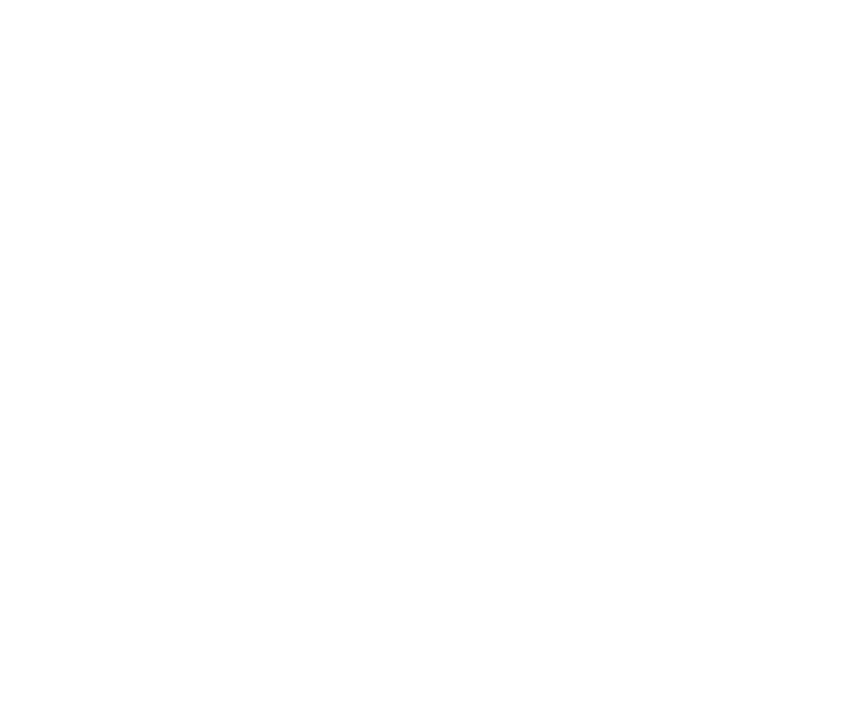
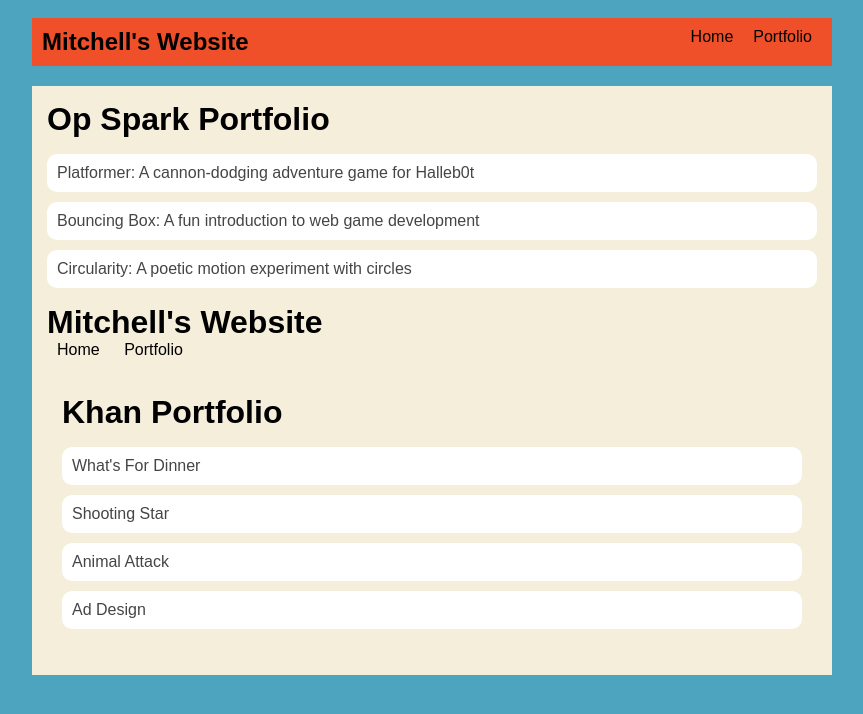
Before and after one commit to mitchellallen1/mitchellallen1.github.io, a plain HTML site: page portfolio.html in a window 1280 px wide. Shown: the whole page, without its empty margins (208-1071 px from the left). Drawn offline with Linux system fonts and the light colour scheme.

Commit message:
completed first website and portfolio

```diff
--- a/index.html
+++ b/index.html
@@ -1,13 +1,47 @@
 <!DOCTYPE html>
 <html>
   <head>
-    <title>CHANGE ME</title>
+    <title>Mitchell's Website</title>
+    <link rel="stylesheet" href="style.css" />
   </head>
 
   <body>
     <!-- All content goes here -->
     <div id="all-contents">
+    <nav>
+      <h1>Mitchell's Website</h1>
+        <ul id="nav-ul">
+          </ul>
+      <li class = "nav-li">
+        <a href="index.html">Home</a>
+        </li>
+        <li class="nav-li">
+       <a href="portfolio.html">Portfolio</a>
+        </li>
+      </ul>
+    </nav>
+    <main>
+   <!-- Sidebar section -->
+      <div class="sidebar">
+    <img class="sidebar-img"  src ="Images/Profile pic.jpg">
+    </div>
 
+  <!-- Content section -->
+      <div class="content">
+      <h2>Mitchell Allen</h2>
+      <p>Student at Northshore High School</p>
+
+
+      <div id="interests">
+       <h3> Interests </h3>
+       <ul>
+        <li>Playing Videogames</li>
+        <li>Listening To Music</li>
+        <li>Watching Movies</li>
+       </ul>
+      </div>
+      </div>
+    </main>
     </div>
   </body>
 </html>
--- a/portfolio.html
+++ b/portfolio.html
@@ -0,0 +1,66 @@
+<!DOCTYPE html>
+<html>
+  <head>
+    <title>Mitchell's Website</title>
+    <link rel="stylesheet" href="style.css" />
+  </head>
+
+  <body>
+    <!-- All content goes here -->
+    <div id="all-contents">
+    <nav>
+      <h1>Mitchell's Website</h1>
+        <ul id="nav-ul">
+          </ul>
+      <li class = "nav-li">
+        <a href="index.html">Home</a>
+        </li>
+        <li class="nav-li">
+       <a href="portfolio.html">Portfolio</a>
+        </li>
+      </ul>
+    </nav>
+    <main>
+        <div class = "content">
+            <h1>Op Spark Portfolio</h1>
+            <ul id = "portfolio">
+            <li>
+    <a href="fsd-projects/platformer/" target="_blank">Platformer: A cannon-dodging adventure game for Halleb0t</a>
+    </li>
+    <li>
+    <a href="fsd-projects/bouncing-box/" target="_blank">Bouncing Box: A fun introduction to web game development</a>
+    </li>
+    <li>
+    <a href="fsd-projects/circularity/" target="_blank">Circularity: A poetic motion experiment with circles</a>
+    </li>
+        </ul>
+        <h1>Mitchell's Website</h1>
+        <ul id="nav-ul">
+          </ul>
+      <li class = "nav-li">
+        <a href="index.html">Home</a>
+        </li>
+        <li class="nav-li">
+       <a href="portfolio.html">Portfolio</a>
+        </li>
+      </ul>
+    </nav>
+    <main>
+        <div class = "content">
+            <h1>Khan Portfolio</h1>
+            <ul id = "portfolio">
+            <li>
+    <a href="https://www.khanacademy.org/computer-programming/spin-off-of-project-whats-for-dinner/5296017514807296?authuser=0" target="_blank">What's For Dinner</a>
+    </li>
+    <li>
+    <a href="https://www.khanacademy.org/computer-programming/sunrise/5200632213520384?authuser=0" target="_blank">Shooting Star</li>
+    <li>
+    <a href="https://www.khanacademy.org/computer-programming/a-catastrophe/6121662796906496?authuser=0" target="_blank">Animal Attack</li>
+    <li>
+    <a href="https://www.khanacademy.org/computer-programming/spotify-premium/5815532929531904?authuser=0" target="_blank">Ad Design</li>
+        </ul>
+        </div>
+    </main>
+    </div>
+  </body>
+</html>
--- a/style.css
+++ b/style.css
@@ -0,0 +1,102 @@
+body {
+    background: rgb(77, 164, 190);
+    color: rgb(239, 80, 41);
+    padding: 10px;
+    font-family: Arial, sans-serif;
+}
+
+#all-contents {
+    max-width: 800px;
+    margin: auto;
+}
+
+/* navigation menu */
+nav {
+    background: rgb(239, 80, 41);
+    margin: 0 auto;
+    display: flex;
+    padding: 10px;
+}
+
+h1 {
+    display: flex;
+    align-items: center;
+    color: rgb(0, 0, 0);
+    flex: 1;
+    margin: 0;
+}
+
+#nav-ul {
+    list-style-type: none;
+    margin: 0;
+    padding: 0;
+    display: flex;
+}
+
+.nav-li {
+    display: inline-block;
+    padding: 0 10px;
+}
+
+a {
+    text-decoration: none;
+    color: #000000;
+}
+
+/* main container area beneath menu */
+main {
+    background: rgb(245, 238, 219);
+    display: flex;
+    margin-top: 20px;
+}
+
+.sidebar {
+    margin-right: 25px;
+    padding: 10px;
+}
+
+.sidebar-img {
+    width: 200px;
+}
+
+.content {
+    flex: 1;
+    padding: 15px;
+}
+
+/* interests section styles */
+#interests {
+    border: 4px silver ridge;
+    padding: 8px;
+    margin-top: 20px;
+}
+
+h2, h3 {
+    margin: 0px;
+}
+
+/* Portfolio styles */
+.content h1 {
+  color: black;
+}
+
+#portfolio {
+  list-style-type: none;
+  padding-left: 0;
+}
+
+#portfolio li {
+  background: #fff;
+  padding: 10px;
+  border-radius: 10px;
+  margin-bottom: 10px;
+}
+
+#portfolio li:hover {
+  background: rgb(239, 80, 41);
+}
+
+#portfolio a {
+  text-decoration: none;
+  color: #454545;
+}
```
Also changed, not shown: Images/Profile pic.jpg (added).
